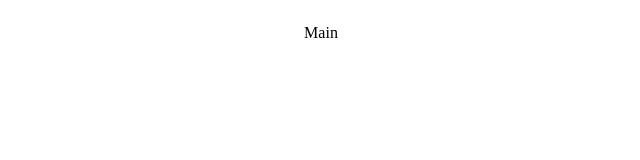
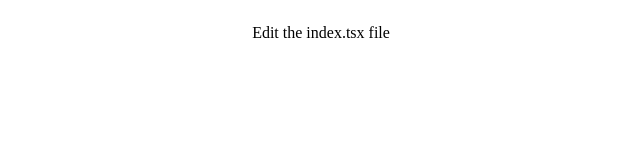
Before and after one commit to fsilvaco/boilerplate-next, a Next.js app: page / in a window 1280 px wide. Shown: the top 160 px of the page, without its empty margins (319-959 px from the left). Built offline with nearby package versions, Linux system fonts and the light colour scheme.

Commit message:
Creating children to the Main.txs component

```diff
--- a/src/components/Main/index.tsx
+++ b/src/components/Main/index.tsx
@@ -1,9 +1,9 @@
 import { Wrapper } from './styles'
 
-export const Main = () => {
-  return (
-    <Wrapper>
-      <p>Main</p>
-    </Wrapper>
-  )
+type Props = {
+  children: React.ReactChild
 }
+
+export const Main = ({ children }: Props) => {
+  return <Wrapper>{children}</Wrapper>
+}
--- a/src/pages/index.tsx
+++ b/src/pages/index.tsx
@@ -1,5 +1,9 @@
 import { Main } from '../components/Main'
 
 export default function Home() {
-  return <Main />
+  return (
+    <Main>
+      <p>Edit the index.tsx file</p>
+    </Main>
+  )
 }
```
